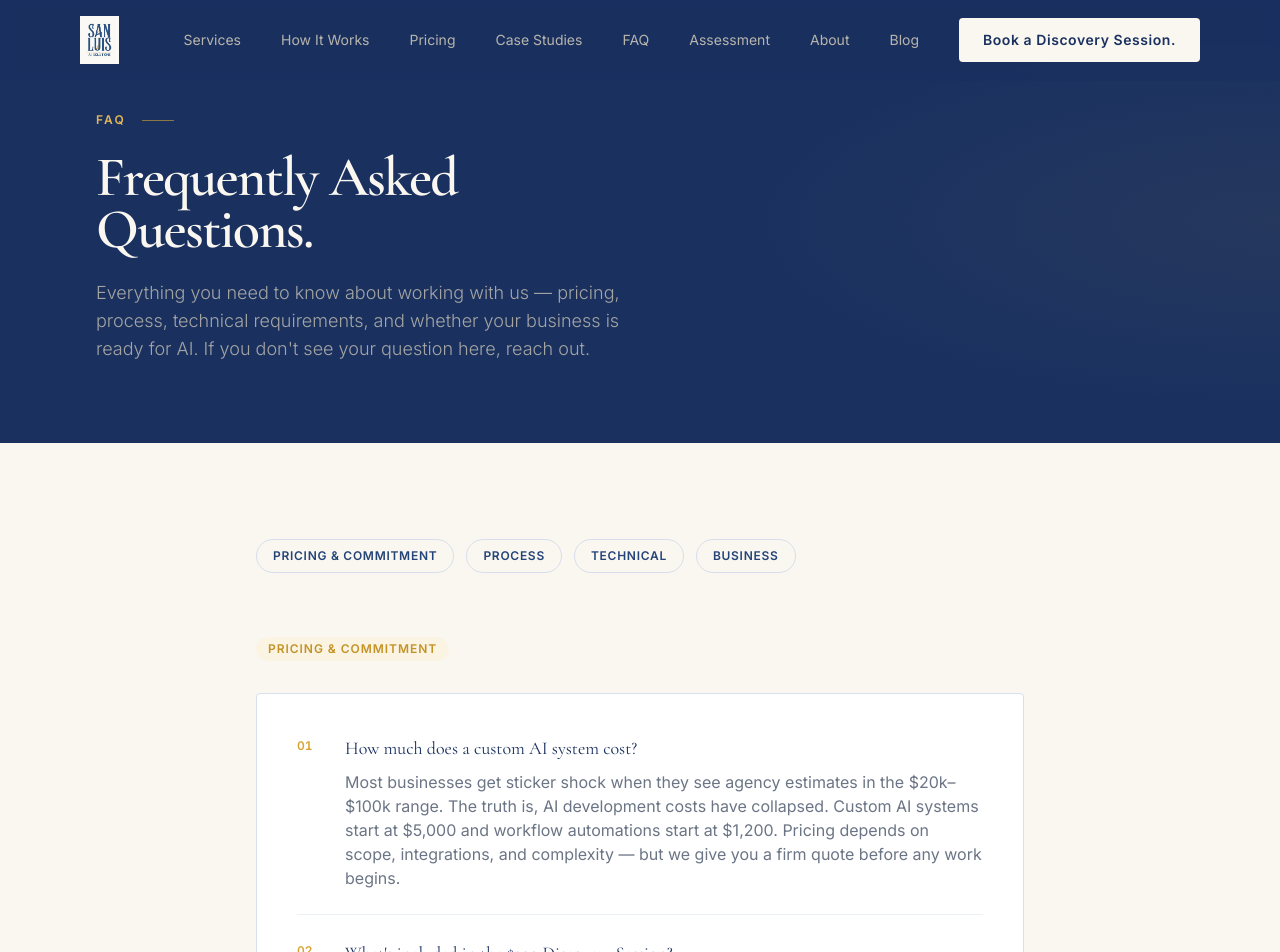
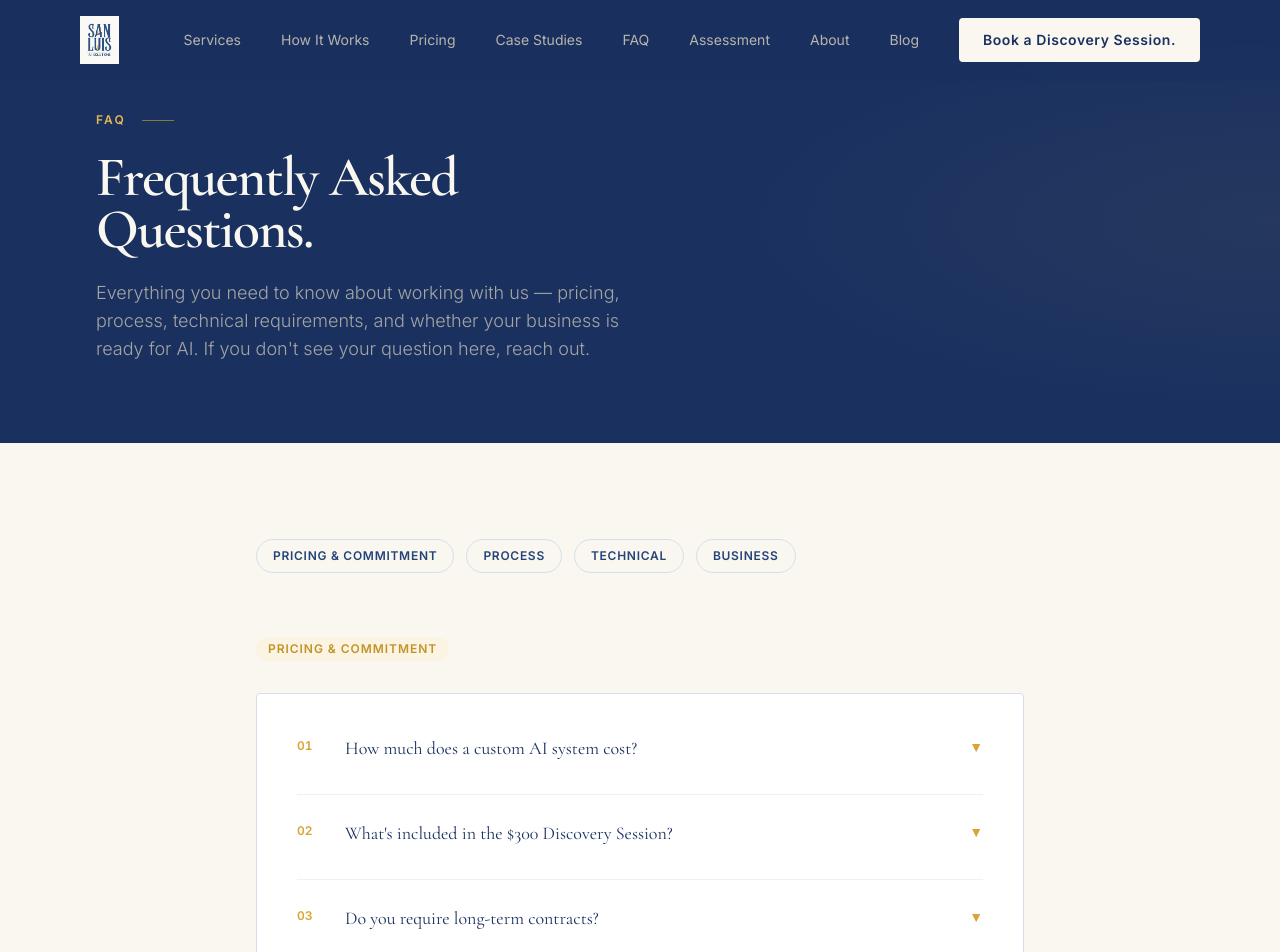
Before and after one commit to SanLuis-AI-Solutions/sanluisai-portfolio, a Next.js app: page /faq in a window 1280 px wide. Shown: the top 952 px of the page. Built offline with nearby package versions, Linux system fonts and the light colour scheme.

Commit message:
fix: how-it-works pricing consistency, FAQ accordion (client component), diamond bullet CSS verified

```diff
--- a/app/faq/page.tsx
+++ b/app/faq/page.tsx
@@ -1,6 +1,7 @@
 import Link from 'next/link'
 import type { Metadata } from 'next'
 import PageHeader from '@/components/PageHeader'
+import FaqEntry from '@/components/FaqEntry'
 
 const faqSchemaQuestions = [
   { question: 'How much does a custom AI system cost?', answer: 'Custom AI systems start at $5,000 and workflow automations start at $1,200. Pricing depends on scope, integrations, and complexity — but we give you a firm quote before any work begins.' },
@@ -142,22 +143,6 @@ const faqCategories = [
   },
 ]
 
-function FaqEntry({ question, answer, index }: { question: string; answer: string; index: number }) {
-  return (
-    <div className="border-b border-navy-100 pb-6">
-      <div className="flex items-start gap-4">
-        <span className="font-sans text-xs font-semibold text-gold-600 mt-1 min-w-[2rem] tabular-nums">
-          {String(index + 1).padStart(2, '0')}
-        </span>
-        <div>
-          <h3 className="font-display text-lg text-navy-800 mb-2">{question}</h3>
-          <p className="sl-body-sm text-fg3">{answer}</p>
-        </div>
-      </div>
-    </div>
-  )
-}
-
 export default function FaqPage() {
   return (
     <>
--- a/app/how-it-works/page.tsx
+++ b/app/how-it-works/page.tsx
@@ -4,10 +4,10 @@ import PageHeader from '@/components/PageHeader'
 
 export const metadata: Metadata = {
   title: 'How It Works | 4-Step AI Development Process | SanLuis AI Solutions',
-  description: 'From first conversation to working system in four clear stages. Discovery Session ($300), Build ($15K-$50K), Ship (deploy + train), Maintain (monthly). You always know what comes next.',
+    description: 'From first conversation to working system in four clear stages. Discovery Session ($300), fixed-price Build (from $1,200), Ship (deploy + train), Maintain (monthly retainer). You always know what comes next.',
   openGraph: {
     title: 'How It Works — 4-Step Process | SanLuis AI Solutions',
-    description: 'Discovery ($300) → Build ($15K-$50K) → Ship (deploy + train) → Maintain (monthly retainer). Transparent pricing, full source ownership, no lock-in.',
+    description: 'Discovery ($300) → Build (from $1,200) → Ship (deploy + train) → Maintain (monthly retainer). Transparent pricing, full source ownership, no lock-in.',
     url: 'https://sanluisai-portfolio.vercel.app/how-it-works',
     siteName: 'SanLuis AI Solutions',
     images: [{ url: '/generated/sanluis_og_00001_.png', width: 1200, height: 630 }],
@@ -34,7 +34,7 @@ const steps = [
     duration: 'Custom scope and timeline',
     what: "We design and build your system using the frontier AI models that fit your problem — Gemini, Claude, Codex, Grok. No templates, no feature bloat, no scope creep.",
     deliverable: 'Working system integrated with your existing tools. Full source code ownership. Transparent milestone tracking throughout.',
-    cost: '$15,000 – $50,000',
+    cost: '$1,200 – $50,000',
     costNote: 'fixed price agreed before work begins',
   },
   {
--- /dev/null
+++ b/components/FaqEntry.tsx
@@ -0,0 +1,34 @@
+'use client'
+
+import React from 'react'
+
+export default function FaqEntry({ question, answer, index }: { question: string; answer: string; index: number }) {
+  const [open, setOpen] = React.useState(false)
+
+  return (
+    <div className="border-b border-navy-100 pb-6">
+      <button
+        onClick={() => setOpen(!open)}
+        className="flex items-start gap-4 w-full text-left cursor-pointer group"
+        aria-expanded={open}
+      >
+        <span className="font-sans text-xs font-semibold text-gold-600 mt-1 min-w-[2rem] tabular-nums">
+          {String(index + 1).padStart(2, '0')}
+        </span>
+        <div className="flex-1 min-w-0">
+          <h3 className="font-display text-lg text-navy-800 mb-2 group-hover:text-gold-600 transition-colors duration-200 pr-8 relative">
+            {question}
+            <span className={`absolute right-0 top-1/2 -translate-y-1/2 text-gold-600 text-sm transition-transform duration-200 ${open ? 'rotate-180' : ''}`} aria-hidden="true">
+              ▼
+            </span>
+          </h3>
+          <div
+            className={`overflow-hidden transition-all duration-300 ease-out ${open ? 'max-h-[500px] opacity-100' : 'max-h-0 opacity-0'}`}
+          >
+            <p className="sl-body-sm text-fg3 pt-1">{answer}</p>
+          </div>
+        </div>
+      </button>
+    </div>
+  )
+}
```
